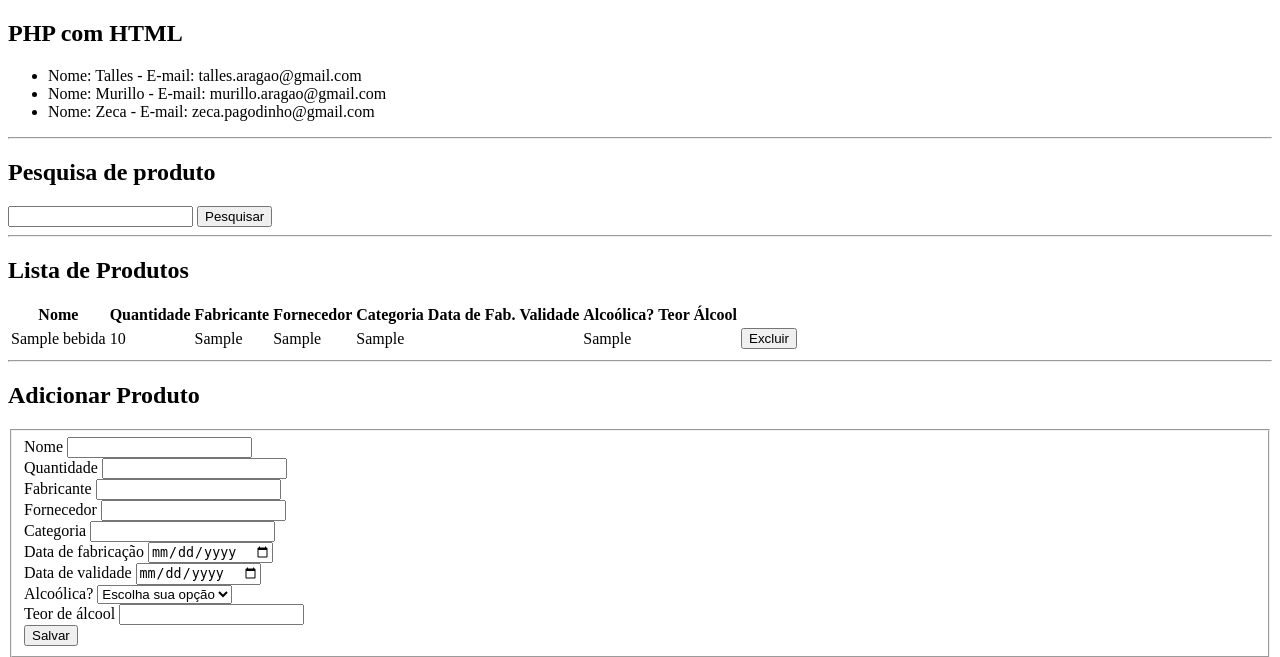
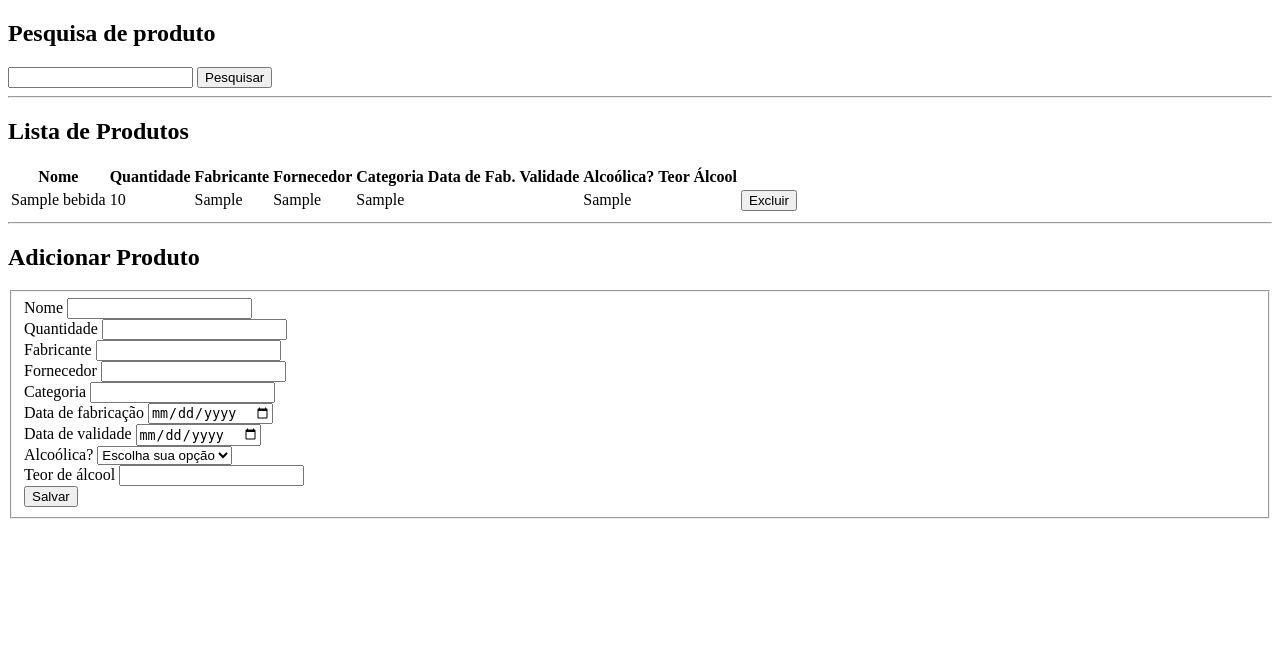
Before and after one commit to tallesaragao/projeto-les, a PHP site: page / in a window 1280 px wide. Shown: the top 657 px of the page. Run offline with PHP 8.4, Linux system fonts and the light colour scheme; tables that the repository leaves empty or names only in its code hold one stand-in row (values such as "Sample post"); data that the repository does not hold is empty.

Commit message:
retirando arquivos inúteis

```diff
--- a/app/app.php
+++ b/app/app.php
@@ -1,8 +1,6 @@
 <?php
 
-include("config.php");
 include("db.php");
-include("users.php");
 include("produtos.php");
 
 function getPagina() {
--- a/app/config.php
+++ /dev/null
@@ -1,8 +0,0 @@
-<?php
-
-function getInfo($atributo) {
-	$dados = ["SiteModelo","Programando com PHP"];
-	return $dados[$atributo];
-}
-
-?>
--- a/app/users.php
+++ /dev/null
@@ -1,22 +0,0 @@
-<?php
-
-function getUsuarios() {
-	$dados = [ ["nome"=>"Talles","email"=>"talles.aragao@gmail.com"],
-			["nome"=>"Murillo","email"=>"murillo.aragao@gmail.com"],
-			["nome"=>"Zeca","email"=>"zeca.pagodinho@gmail.com"]
-	];
-	return $dados;
-}
-
-function exibirUsuarios() {
-	$dados = getUsuarios();
-	$html = "";
-	foreach($dados as $dado) {
-		$nome = $dado["nome"];
-		$email = $dado["email"];
-		$html .= "<li>Nome: $nome - E-mail: $email</li>";
-	}
-	echo $html;
-}
-
-?>
--- a/pages/contato.php
+++ /dev/null
@@ -1 +0,0 @@
-<h2>Contato</h2>
--- a/pages/home.php
+++ b/pages/home.php
@@ -1,8 +1,3 @@
-<h2>PHP com HTML</h2>
-<ul>
-	<?php exibirUsuarios() ?>
-</ul>
-<hr>
 <h2>Pesquisa de produto</h2>
 <form>
 	<input type="text" name="busca">
--- a/pages/sobre.php
+++ /dev/null
@@ -1 +0,0 @@
-<h2>Sobre</h2>
```
